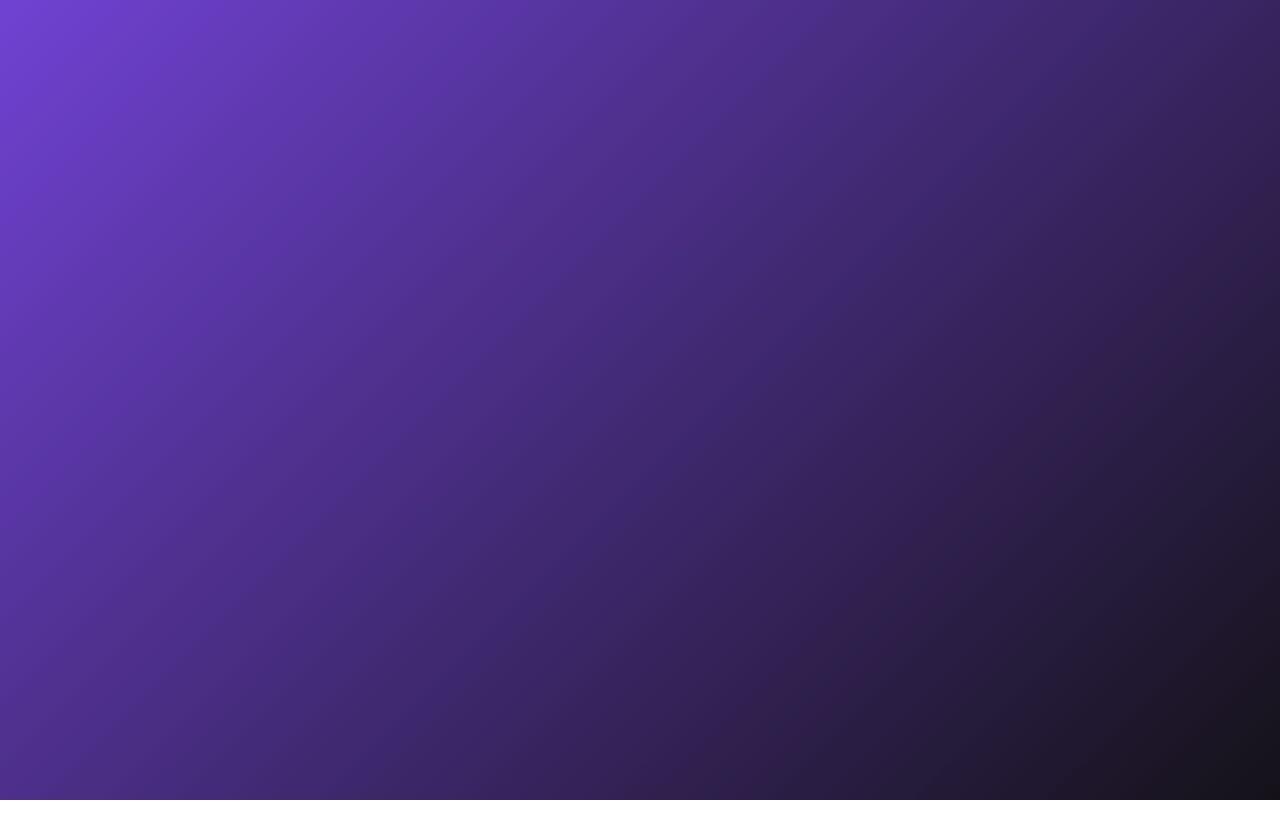
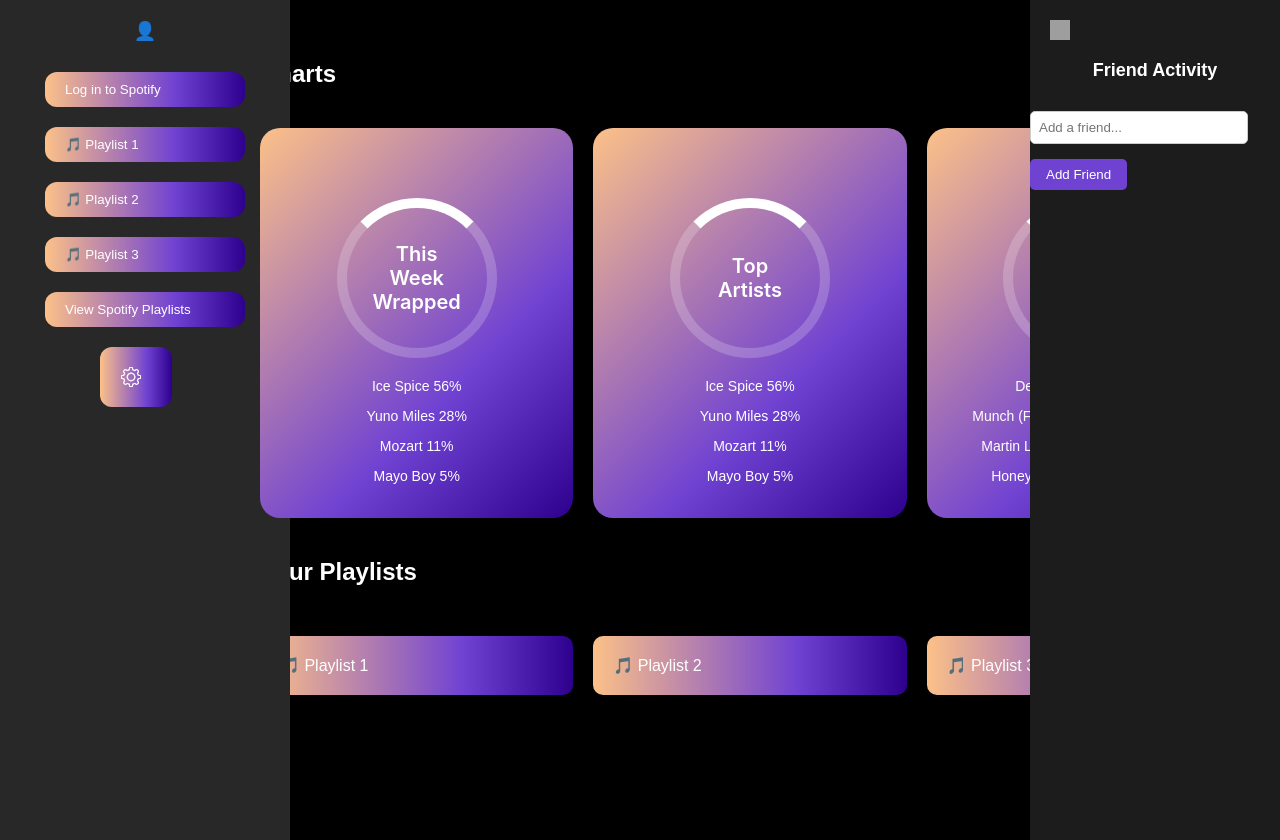
Before and after one commit to cse442-at-ub/fa24-semesterproject-phreekz, a React (Create React App) app in the folder web_server/: page /CSE442/2024-Fall/cegaliat/dashboard in a window 1280 px wide. Before the commit the page ends 800 px from the top, so only its background shows below. Built offline with nearby package versions, Linux system fonts and the light colour scheme; no server answers; grey boxes are pictures that could not be loaded.

Commit message:
Frontend playlist page implementation

```diff
--- a/web_server/src/App.js
+++ b/web_server/src/App.js
@@ -5,16 +5,18 @@ import Login from './Login';
 import DashboardPage from './DashboardPage';
 import SignupPage from './signup';
 import AccountPage from './AccountPage';
+import PlaylistsPage from './PlaylistsPage';
 
 function App() {
   return (
-    <Router basename="/CSE442/2024-Fall/slogin">
+    <Router basename="/CSE442/2024-Fall/cegaliat">
       <Routes>
         <Route path="/" element={<LandingPage />} />
         <Route path="/login" element={<Login />} />
         <Route path="/dashboard" element={<DashboardPage/>} />
         <Route path="/signup" element={<SignupPage />} />
         <Route path="/account" element={<AccountPage />} />
+        <Route path="/playlists" element={<PlaylistsPage />} />
       </Routes>
     </Router>
   );
--- a/web_server/src/DashboardPage.js
+++ b/web_server/src/DashboardPage.js
@@ -1,20 +1,21 @@
 import React, { useState, useEffect } from 'react';
-import { useLocation } from 'react-router-dom';
-import Cookies from 'js-cookie'; // Import js-cookie
-import './DashboardPage.css'; // Ensure the CSS file is linked properly
+import { useLocation, useNavigate, Link } from 'react-router-dom'; // Added useNavigate
+import Cookies from 'js-cookie';
+import './DashboardPage.css';
 
 const CLIENT_ID = "0a163e79d37245d88d911278ded71526";
 const CLIENT_SECRET = "b430a0afd21f43a898466b8963e75f15";
-const REDIRECT_URI = "https://se-dev.cse.buffalo.edu/CSE442/2024-Fall/slogin/#/dashboard";
+const REDIRECT_URI = "https://se-dev.cse.buffalo.edu/CSE442/2024-Fall/cegaliat/#/dashboard";
 const SCOPE = "user-read-private user-read-email";
 
 const DashboardPage = () => {
     const [isFriendListCollapsed, setIsFriendListCollapsed] = useState(false);
-    const [currentUser, setCurrentUser] = useState(''); // State to store the username
-    const [accessToken, setAccessToken] = useState(''); // Access token to make calls to Spotify API
-
+    const [currentUser, setCurrentUser] = useState('');
+    const [accessToken, setAccessToken] = useState('');
+    const [friendUsername, setFriendUsername] = useState(''); // State for friend username
     const location = useLocation();
     const auth_code = location.state?.code;
+    const navigate = useNavigate(); // Added useNavigate for navigation
 
     // Function to toggle friend list collapse
     const toggleFriendList = () => {
@@ -27,9 +28,9 @@ const DashboardPage = () => {
         if (username) {
             setCurrentUser(username);
         }
-    }, []); // Empty dependency array to run only once on component mount
+    }, []);
 
-    // get an access token from Spotify API
+    // Get an access token from Spotify API
     useEffect(() => {
         const body = new URLSearchParams({
             grant_type: 'authorization_code',
@@ -48,23 +49,48 @@ const DashboardPage = () => {
         })
         .then(response => response.json())
         .then(data => {
-            // Handle the access token, e.g., save it to localStorage
             setAccessToken(data.access_token);
         })
         .catch(error => {
             console.error('Error fetching the access token:', error);
         });
-    }, [auth_code])
+    }, [auth_code]);
 
     const getAccessToken = () => {
-        // Get Spotify access token
-        // redirect user to spotify authentication page to get the code
         window.location.href = 'https://accounts.spotify.com/authorize?'
         + "response_type=code"
         + "&client_id=" + CLIENT_ID
         + "&redirect_uri=" + encodeURIComponent(REDIRECT_URI)
         + "&scope=" + SCOPE;
-    }
+    };
+    // Handle input change for the friend username field
+    const handleInputChange = (e) => {
+        setFriendUsername(e.target.value);
+    };
+
+    // Function to handle adding a friend
+    const addFriend = async (e) => {
+        e.preventDefault(); // Prevent default form submission behavior
+
+        // Send follower and following data to friend.php
+        await fetch('friend.php', {
+            method: 'POST',
+            headers: {
+                'Content-Type': 'application/json',
+            },
+            body: JSON.stringify({
+                follower: currentUser, // Send the current user's username
+                following: friendUsername, // Send the username to follow
+            }),
+        });
+
+        setFriendUsername(''); // Clear the input field after sending the request
+    };
+
+    // Function to navigate to Playlists page
+    const goToPlaylistsPage = () => {
+        navigate('/playlists', { state: { accessToken } }); // Pass accessToken to PlaylistsPage
+    };
 
     return (
         <div className="dashboard-container">
@@ -76,7 +102,8 @@ const DashboardPage = () => {
                 <button>🎵 Playlist 1</button>
                 <button>🎵 Playlist 2</button>
                 <button>🎵 Playlist 3</button>
-                <Link to="/Account">
+                <button onClick={goToPlaylistsPage}>View Spotify Playlists</button> {/* Button to navigate to playlists */}
+                <Link to="/account">
                     <button>
                         <div className="gear">
                             <img src={process.env.PUBLIC_URL + "/images/setting_gear.png"} alt="Settings" />
--- /dev/null
+++ b/web_server/src/PlaylistsPage.css
@@ -0,0 +1,123 @@
+/* PlaylistsPage.css */
+body {
+    margin: 0;
+    font-family: 'Arial', sans-serif;
+    background-color: #121212;
+    color: #FFFFFF;
+}
+
+/* Main container */
+.playlists-container {
+    display: flex;
+    height: 100vh;
+}
+
+/* Sidebar styling */
+.sidebar {
+    width: 250px;
+    background-color: #282828;
+    display: flex;
+    flex-direction: column;
+    padding: 20px;
+}
+
+.sidebar a {
+    color: #535353;
+    font-size: 18px;
+    text-decoration: none;
+    margin-bottom: 15px;
+    display: flex;
+    align-items: center;
+}
+
+.sidebar a img {
+    width: 20px;
+    margin-right: 10px;
+}
+
+.sidebar a:hover {
+    color: #FFFFFF;
+}
+
+.sidebar .active {
+    color: #FFFFFF;
+    font-weight: bold;
+}
+
+/* Playlist content area */
+.playlists-content {
+    flex-grow: 1;
+    padding: 30px;
+    overflow-y: auto;
+}
+
+.playlists-content h1 {
+    font-size: 32px;
+    margin-bottom: 20px;
+}
+
+.playlist-grid {
+    display: grid;
+    grid-template-columns: repeat(auto-fill, minmax(200px, 1fr));
+    gap: 20px;
+}
+
+.playlist-card {
+    background-color: #282828;
+    border-radius: 10px;
+    padding: 20px;
+    transition: background-color 0.3s ease;
+    text-align: center;
+}
+
+.playlist-card:hover {
+    background-color: #535353;
+}
+
+.playlist-card img {
+    width: 100%;
+    height: auto;
+    border-radius: 10px;
+}
+
+.playlist-card h3 {
+    margin-top: 10px;
+    font-size: 18px;
+    color: #FFFFFF;
+}
+
+.playlist-card p {
+    font-size: 14px;
+    color: #535353;
+}
+
+/* Buttons */
+.spotify-login-btn {
+    background-color: #1DB954;
+    border: none;
+    color: #FFFFFF;
+    padding: 10px 20px;
+    font-size: 16px;
+    border-radius: 25px;
+    cursor: pointer;
+    transition: background-color 0.3s ease;
+    margin-top: 20px;
+}
+
+.spotify-login-btn:hover {
+    background-color: #18ac46;
+}
+
+/* Scrollbar styling */
+::-webkit-scrollbar {
+    width: 8px;
+}
+
+::-webkit-scrollbar-thumb {
+    background-color: #535353;
+    border-radius: 5px;
+}
+
+::-webkit-scrollbar-thumb:hover {
+    background-color: #FFFFFF;
+}
--- /dev/null
+++ b/web_server/src/PlaylistsPage.js
@@ -0,0 +1,72 @@
+// PlaylistsPage.js
+import React, { useEffect, useState } from 'react';
+import { useLocation, useNavigate } from 'react-router-dom'; // Import useNavigate for the back button
+import './PlaylistsPage.css';
+
+const PlaylistsPage = () => {
+    const [playlists, setPlaylists] = useState([]);
+    const [loading, setLoading] = useState(true); // Add a loading state
+    const location = useLocation();
+    const accessToken = location.state?.accessToken; // Get accessToken from location state
+    const navigate = useNavigate(); // For the back button
+
+    // Fetch playlists and render them
+    useEffect(() => {
+        if (accessToken) {
+            fetch('https://api.spotify.com/v1/me/playlists', {
+                headers: {
+                    Authorization: `Bearer ${accessToken}`,
+                },
+            })
+            .then((response) => response.json())
+            .then((data) => {
+                setPlaylists(data.items);
+                setLoading(false); // Stop loading once playlists are fetched
+            })
+            .catch((error) => {
+                console.error('Error fetching playlists:', error);
+                setLoading(false); // Stop loading in case of an error
+            });
+        }
+    }, [accessToken]);
+
+    const handleBackClick = () => {
+        navigate('/dashboard'); // Redirect back to the dashboard
+    };
+
+    return (
+        <div className="playlists-page">
+            <div className="sidebar">
+                <button className="back-btn" onClick={handleBackClick}>⬅ Back</button>
+            </div>
+
+            <div className="main-content">
+                <h1>Your Playlists</h1>
+
+                {loading ? (
+                    <p>Loading playlists...</p> // Display while fetching playlists
+                ) : playlists.length > 0 ? (
+                    <div className="playlist-grid">
+                        {playlists.map((playlist) => (
+                            <div key={playlist.id} className="playlist-card">
+                                <img
+                                    src={playlist.images[0]?.url || 'default-image-url'}
+                                    alt={playlist.name}
+                                    className="playlist-image"
+                                />
+                                <div className="playlist-info">
+                                    <h3>{playlist.name}</h3>
+                                    <p>{playlist.tracks.total} songs</p>
+                                </div>
+                            </div>
+                        ))}
+                    </div>
+                ) : (
+                    <p>No playlists found or failed to fetch.</p>
+                )}
+            </div>
+        </div>
+    );
+};
+
+export default PlaylistsPage;
```
